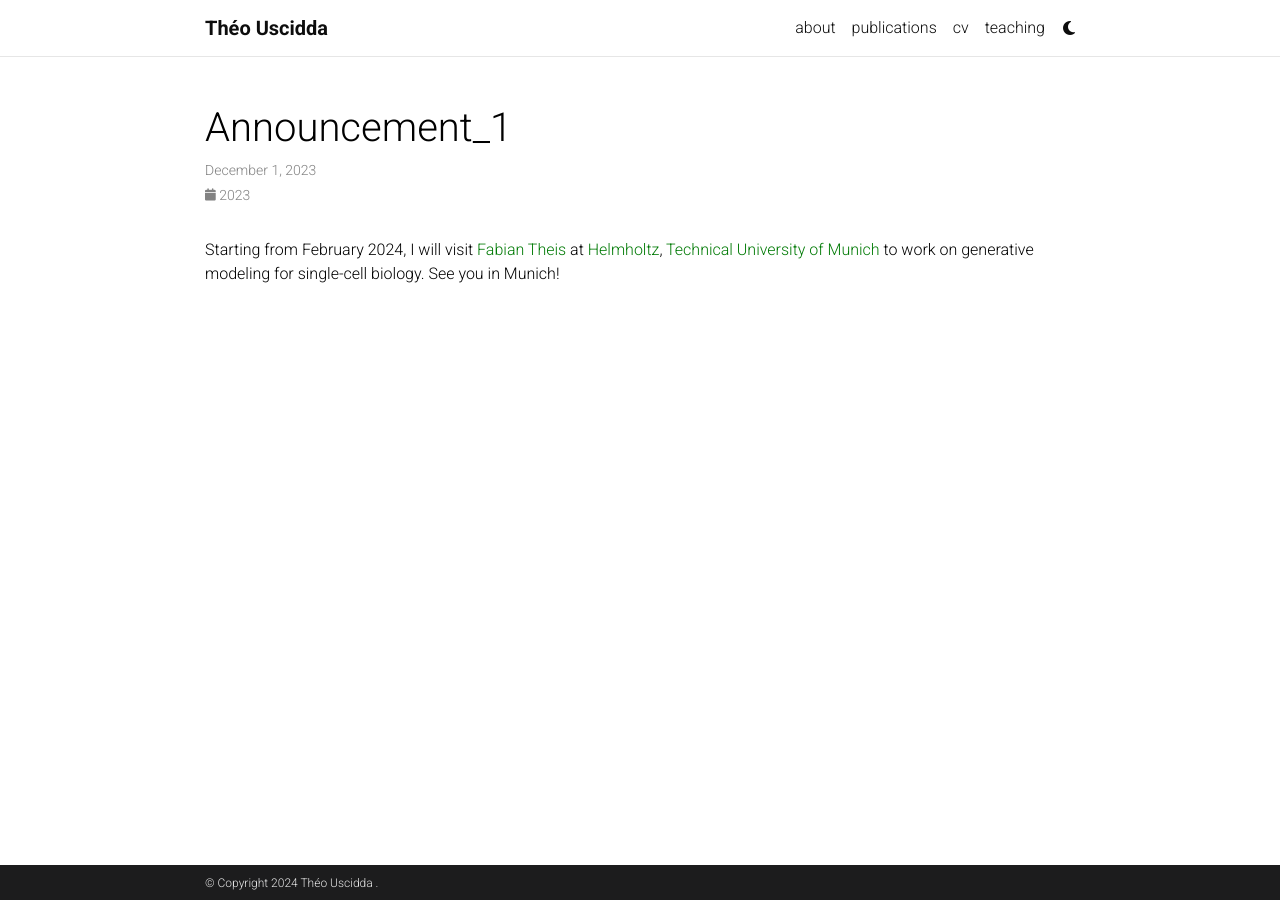
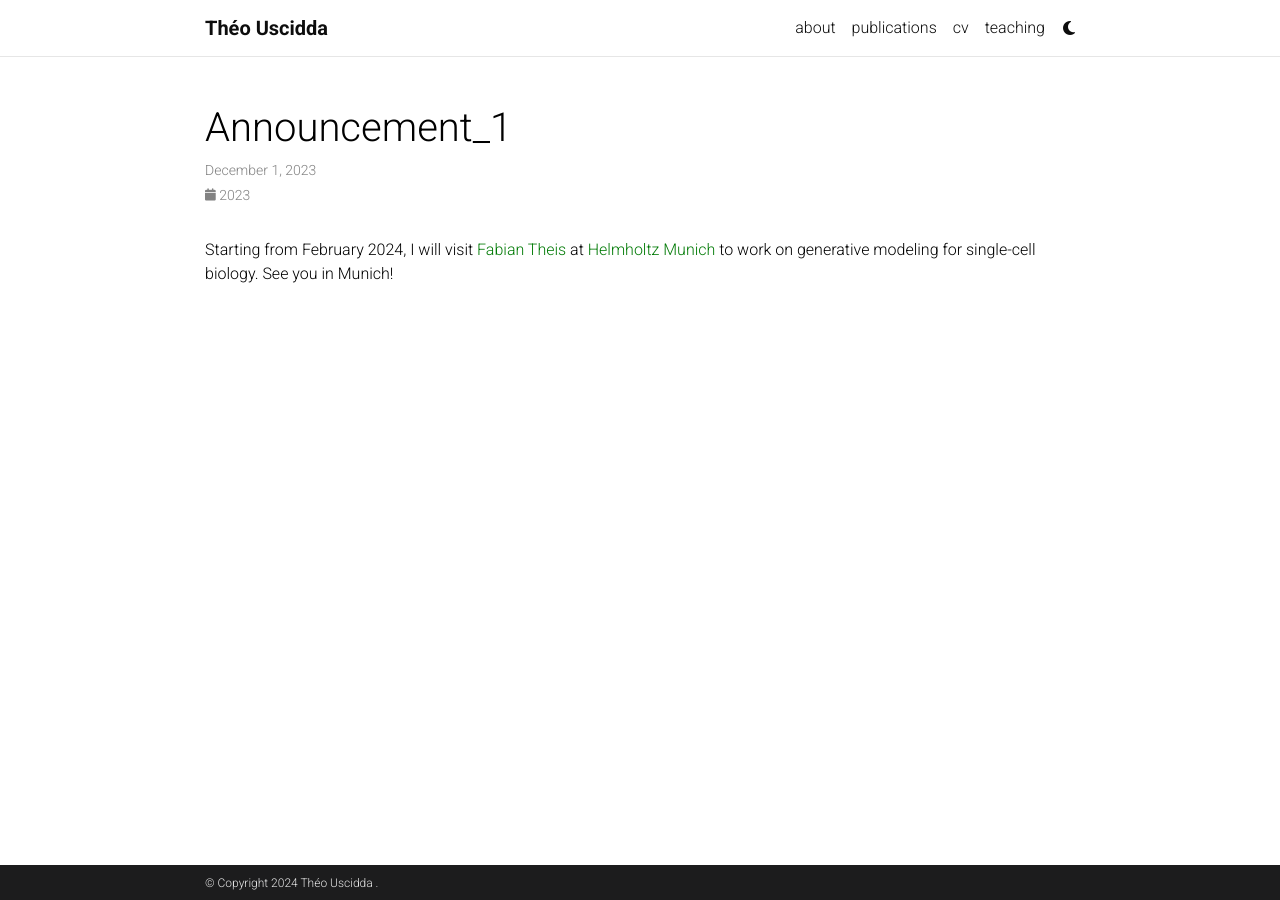
Before and after one commit to theouscidda6/theouscidda6.github.io, a Jekyll site: the page built from _news/announcement_1.md, in a window 1280 px wide. Built offline with Jekyll 4.4.1, drawn with Linux system fonts in a browser that asks for light colours; comment, search, counter and statistics services are not loaded; a style sheet for code colours, icons or effects is not loaded.

Commit message:
fix typo

```diff
--- a/_news/announcement_1.md
+++ b/_news/announcement_1.md
@@ -5,4 +5,4 @@
 related_posts: false
 ---
 
-Starting from February 2024, I will visit [Fabian Theis](https://www.helmholtz-munich.de/en/icb/pi/fabian-theis) at [Helmholtz](https://www.helmholtz-munich.de/en), [Technical University of Munich](https://www.tum.de/en/) to work on generative modeling for single-cell biology. See you in Munich!
+Starting from February 2024, I will visit [Fabian Theis](https://www.helmholtz-munich.de/en/icb/pi/fabian-theis) at [Helmholtz Munich](https://www.helmholtz-munich.de/en) to work on generative modeling for single-cell biology. See you in Munich!
```
